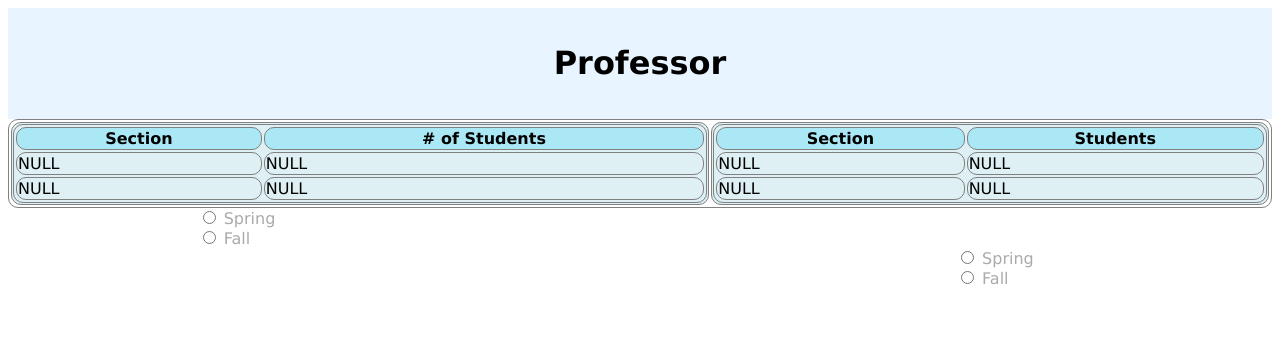
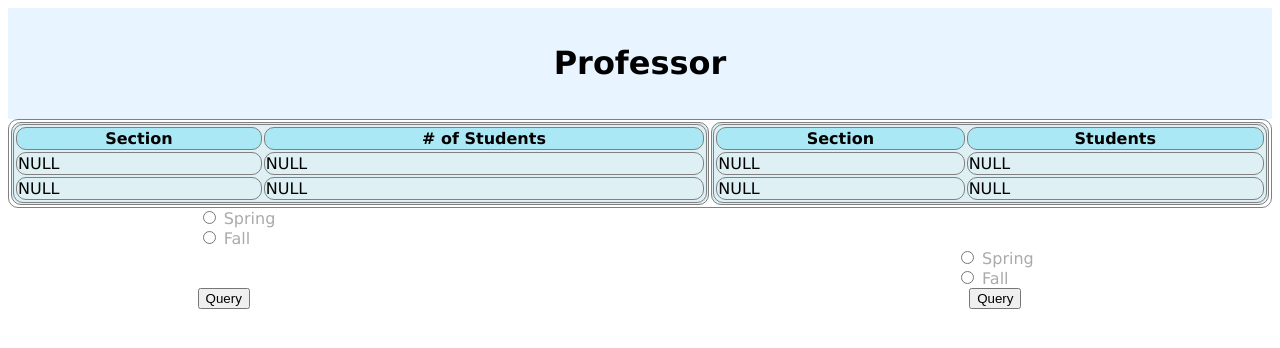
Before and after one commit to lukaszmp/EE468-Project, a Django app: template usertype/templates/usertype/professor.html in a window 1280 px wide. Shown: the top 348 px of the page. Run offline with Django 3.2, Linux system fonts and the light colour scheme; the template is opened without the code that fills it, so the values that code supplies are empty; parts of the project's set-up code (start-up, migrations or seed data) failed here and were passed over.

Commit message:
Updated with buttons

```diff
--- a/usertype/templates/usertype/professor.html
+++ b/usertype/templates/usertype/professor.html
@@ -41,6 +41,9 @@ h1{
 	margin-left: 75%;
 }
 
+.queryButton2 {
+	margin-left: 56.5%
+}
 
 </style>
 </head>
@@ -104,5 +107,8 @@ h1{
 	<label for="fall">Fall</label><br>
 </form>
 
+<button type="button", class = "buttonGroup1">Query</button>
+<button type="button", class = "queryButton2">Query</button>
+
 </body>
 </html>
```
Also changed, not shown: usertype/templates/usertype/login.html (+7 -0 lines), usertype/templates/usertype/student.html (+7 -0 lines).
